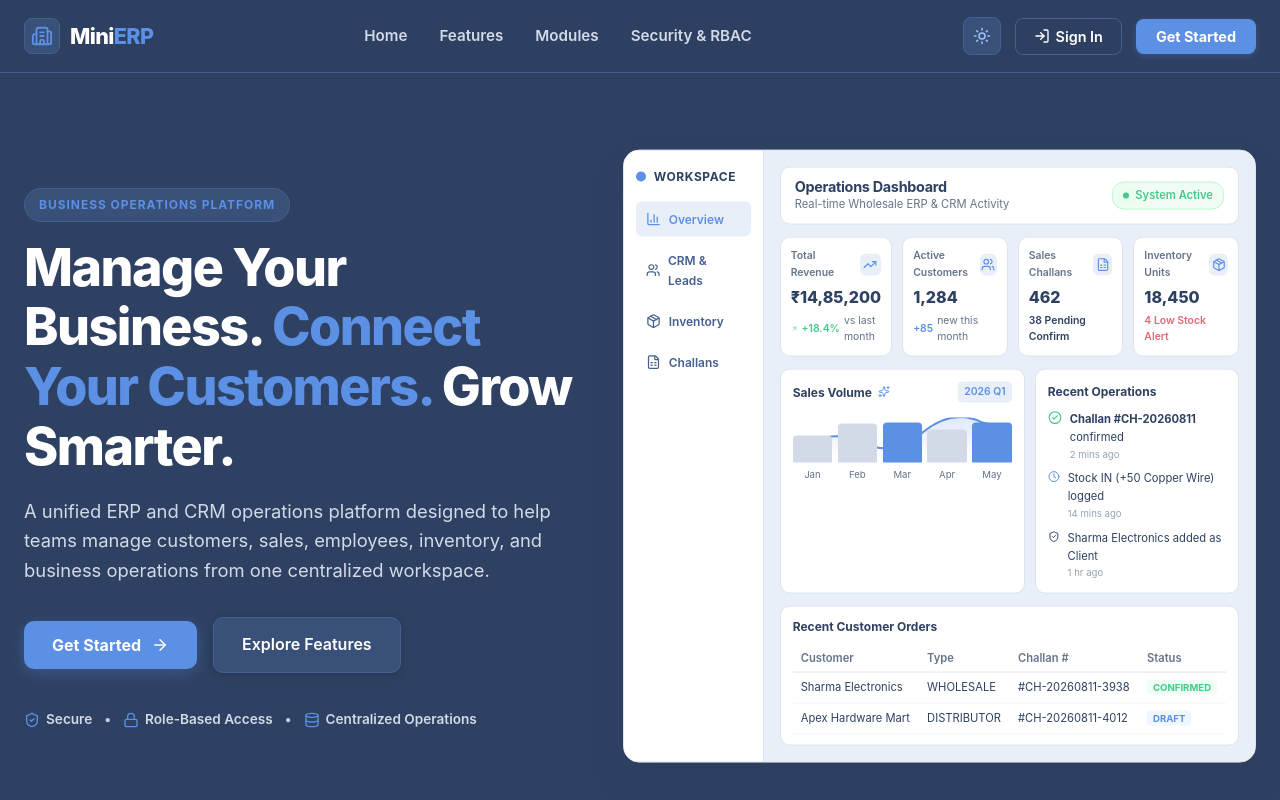
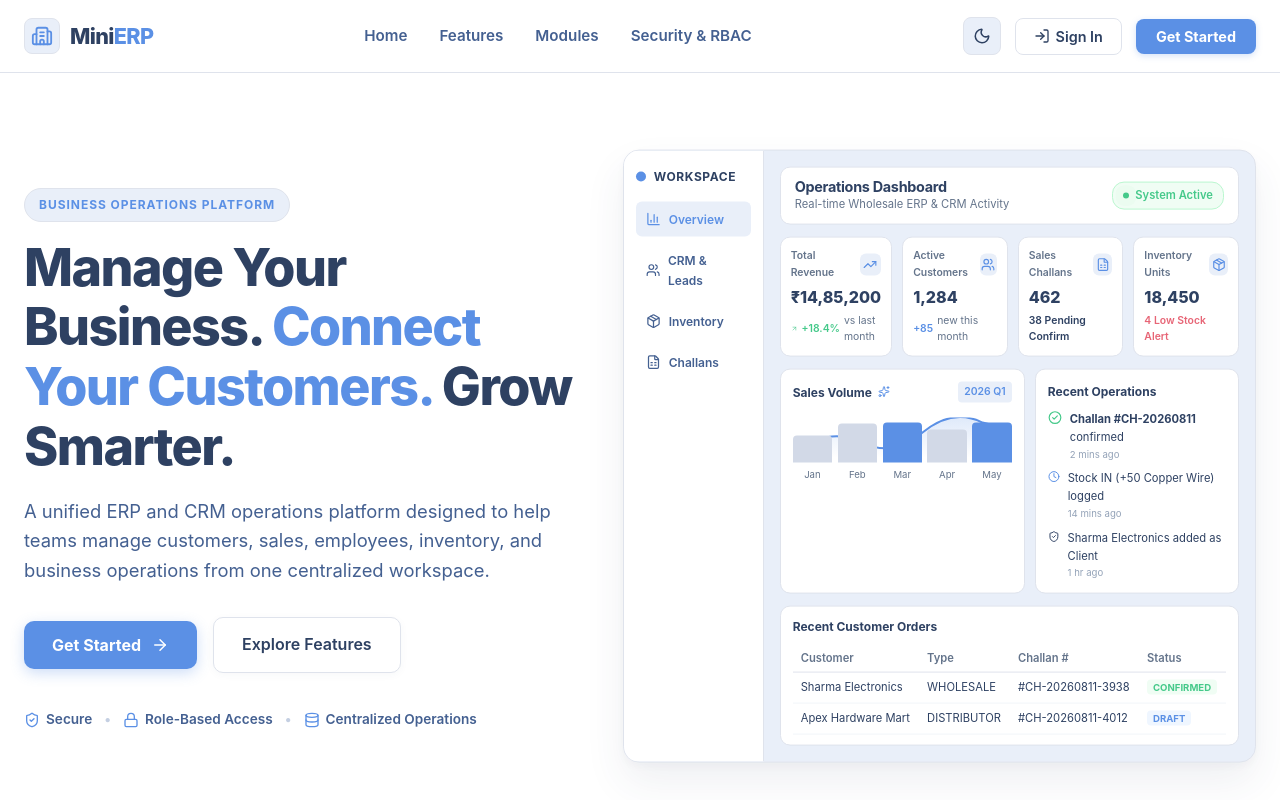
Before and after one commit to prakhar-bip/Mini-CRM, a React (Vite) app in the folder frontend/: page / in a window 1280 px wide. Shown: the top 800 px of the page. Built offline with nearby package versions, Linux system fonts and the light colour scheme; no server answers.

Commit message:
feat: set default theme to Light and update Auth Modal DEMO ACCESS role labels to Admin, Warehouse, Sales, Accounts

```diff
--- a/frontend/src/App.tsx
+++ b/frontend/src/App.tsx
@@ -49,7 +49,7 @@ const LandingPageContent: React.FC = () => {
 };
 
 const LandingLayout: React.FC = () => {
-  const [theme, setTheme] = useState<'light' | 'dark'>('dark');
+  const [theme, setTheme] = useState<'light' | 'dark'>('light');
   const { openAuthModal, user, logout } = useAuth();
 
   useEffect(() => {
--- a/frontend/src/components/auth/AuthModal.tsx
+++ b/frontend/src/components/auth/AuthModal.tsx
@@ -25,10 +25,10 @@ interface AuthModalProps {
 }
 
 const PRESET_ACCOUNTS = {
-  ADMIN: { email: 'admin@example.com', password: 'Password@123', label: 'Administrator', role: 'ADMIN' },
-  WAREHOUSE: { email: 'warehouse@example.com', password: 'Password@123', label: 'Manager', role: 'WAREHOUSE' },
+  ADMIN: { email: 'admin@example.com', password: 'Password@123', label: 'Admin', role: 'ADMIN' },
+  WAREHOUSE: { email: 'warehouse@example.com', password: 'Password@123', label: 'Warehouse', role: 'WAREHOUSE' },
   SALES: { email: 'sales@example.com', password: 'Password@123', label: 'Sales', role: 'SALES' },
-  ACCOUNTS: { email: 'accounts@example.com', password: 'Password@123', label: 'Employee', role: 'ACCOUNTS' },
+  ACCOUNTS: { email: 'accounts@example.com', password: 'Password@123', label: 'Accounts', role: 'ACCOUNTS' },
 };
 
 export const AuthModal: React.FC<AuthModalProps> = ({
--- a/frontend/src/pages/dashboard/AdminDashboard.tsx
+++ b/frontend/src/pages/dashboard/AdminDashboard.tsx
@@ -33,7 +33,7 @@ import { SettingsView } from '../../dashboard/views/SettingsView';
 
 export const AdminDashboard: React.FC = () => {
   const [activeNav, setActiveNav] = useState('dashboard');
-  const [theme, setTheme] = useState<'light' | 'dark'>('dark');
+  const [theme, setTheme] = useState<'light' | 'dark'>('light');
   const [isMobileSidebarOpen, setIsMobileSidebarOpen] = useState(false);
   const [showCreateDropdown, setShowCreateDropdown] = useState(false);
   const [modalTrigger, setModalTrigger] = useState(0);
--- a/frontend/src/pages/dashboard/EmployeeDashboard.tsx
+++ b/frontend/src/pages/dashboard/EmployeeDashboard.tsx
@@ -33,7 +33,7 @@ import { SettingsView } from '../../dashboard/views/SettingsView';
 export const EmployeeDashboard: React.FC = () => {
   const { user } = useAuth();
   const [activeNav, setActiveNav] = useState('dashboard');
-  const [theme, setTheme] = useState<'light' | 'dark'>('dark');
+  const [theme, setTheme] = useState<'light' | 'dark'>('light');
   const [isMobileSidebarOpen, setIsMobileSidebarOpen] = useState(false);
   const [showCreateDropdown, setShowCreateDropdown] = useState(false);
   const [modalTrigger, setModalTrigger] = useState(0);
--- a/frontend/src/pages/dashboard/ManagerDashboard.tsx
+++ b/frontend/src/pages/dashboard/ManagerDashboard.tsx
@@ -32,7 +32,7 @@ import { SettingsView } from '../../dashboard/views/SettingsView';
 
 export const ManagerDashboard: React.FC = () => {
   const [activeNav, setActiveNav] = useState('dashboard');
-  const [theme, setTheme] = useState<'light' | 'dark'>('dark');
+  const [theme, setTheme] = useState<'light' | 'dark'>('light');
   const [isMobileSidebarOpen, setIsMobileSidebarOpen] = useState(false);
   const [showCreateDropdown, setShowCreateDropdown] = useState(false);
   const [modalTrigger, setModalTrigger] = useState(0);
--- a/frontend/src/pages/dashboard/SalesDashboard.tsx
+++ b/frontend/src/pages/dashboard/SalesDashboard.tsx
@@ -34,7 +34,7 @@ import { SettingsView } from '../../dashboard/views/SettingsView';
 
 export const SalesDashboard: React.FC = () => {
   const [activeNav, setActiveNav] = useState('dashboard');
-  const [theme, setTheme] = useState<'light' | 'dark'>('dark');
+  const [theme, setTheme] = useState<'light' | 'dark'>('light');
   const [isMobileSidebarOpen, setIsMobileSidebarOpen] = useState(false);
   const [showCreateDropdown, setShowCreateDropdown] = useState(false);
   const [modalTrigger, setModalTrigger] = useState(0);
```
